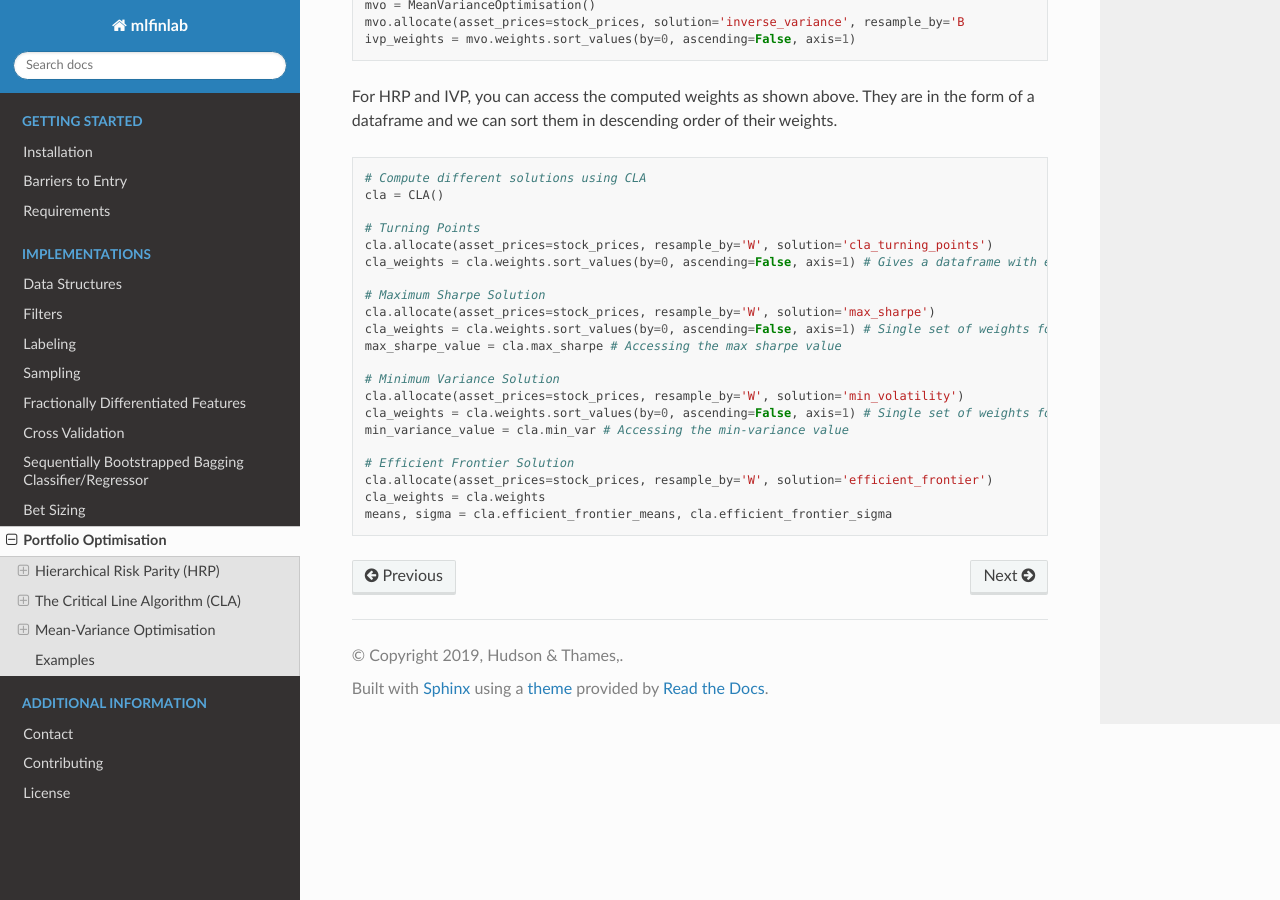
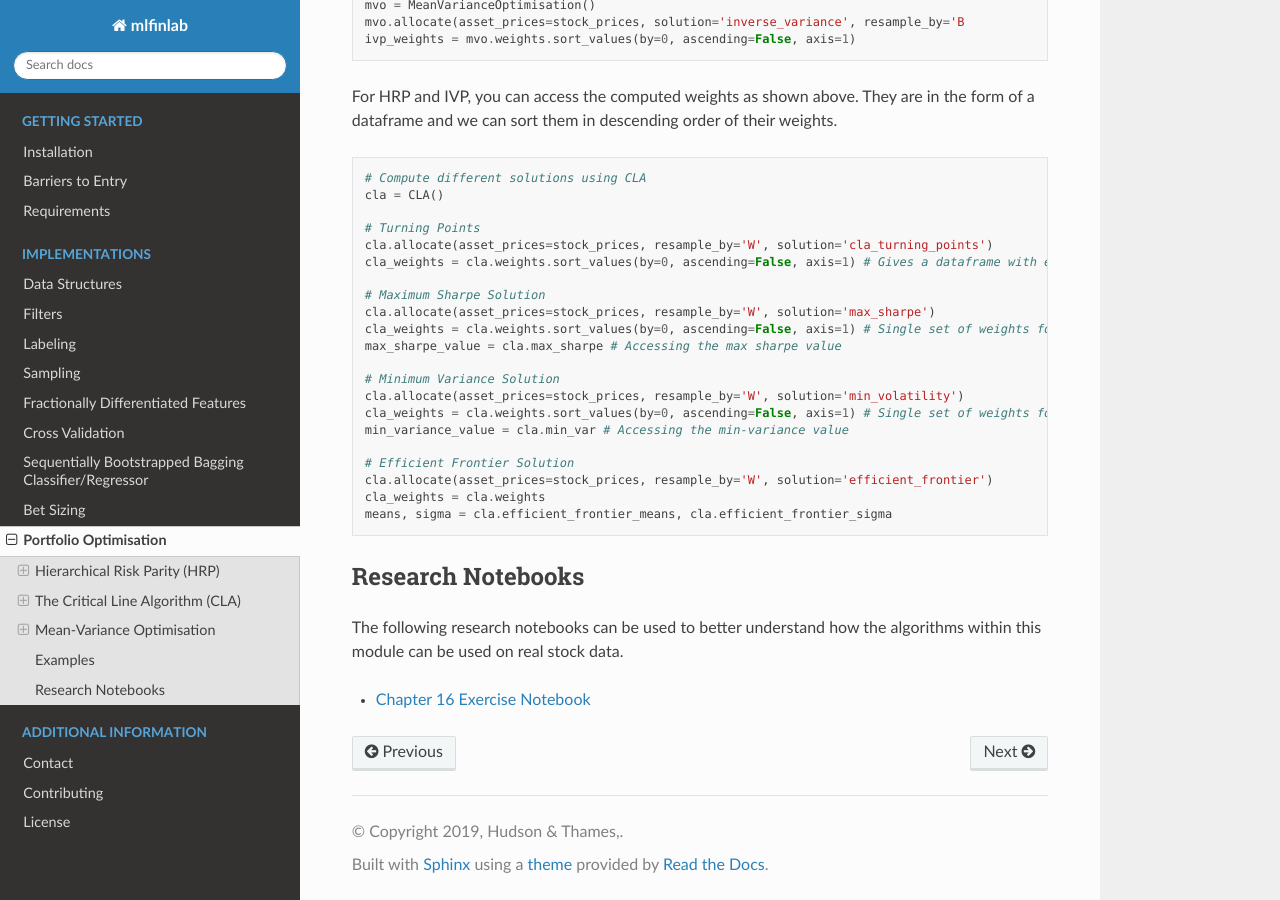
Before and after one commit to hudson-and-thames/mlfinlab, a Sphinx documentation site: the page built from docs/source/implementations/portfolio_optimisation.rst, in a window 1280 px wide and 900 px high, scrolled down 2399 px. Built offline with Sphinx 7.4.7 and the Read the Docs theme 2.0.0, drawn with Linux system fonts in a browser that asks for light colours.

Commit message:
Add research notebook link

```diff
--- a/docs/source/implementations/portfolio_optimisation.rst
+++ b/docs/source/implementations/portfolio_optimisation.rst
@@ -133,3 +133,12 @@ For HRP and IVP, you can access the computed weights as shown above. They are in
     cla.allocate(asset_prices=stock_prices, resample_by='W', solution='efficient_frontier')
     cla_weights = cla.weights
     means, sigma = cla.efficient_frontier_means, cla.efficient_frontier_sigma
+
+Research Notebooks
+==================
+
+The following research notebooks can be used to better understand how the algorithms within this module can be used on real stock data.
+
+* `Chapter 16 Exercise Notebook`_
+
+.. _Chapter 16 Exercise Notebook: https://github.com/hudson-and-thames/research/blob/master/Chapter16/Chapter16.ipynb
```
